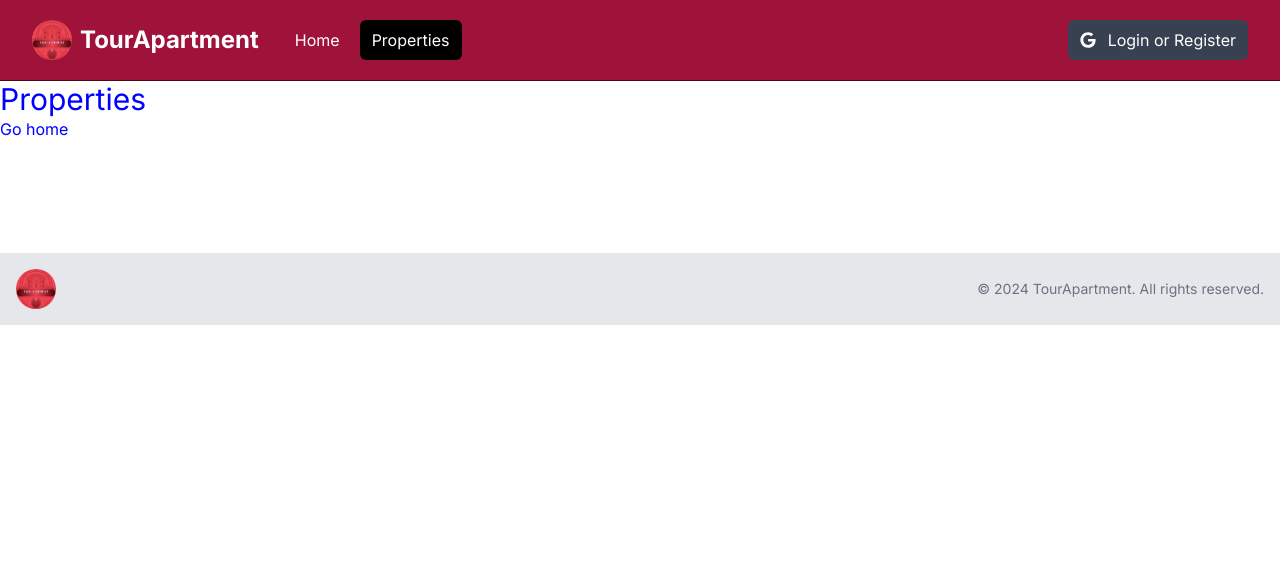
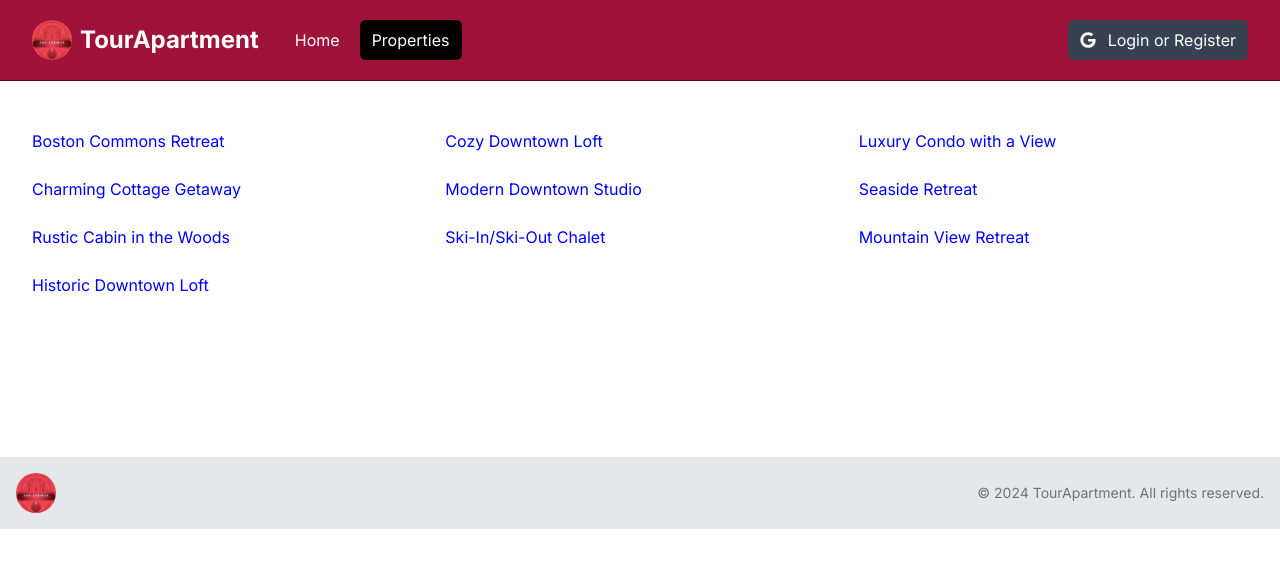
Before and after one commit to ViktoriiaRud/Tour-Appartement, a Next.js app: page /properties in a window 1280 px wide. Shown: the top 568 px of the page. Built offline with nearby package versions, Linux system fonts and the light colour scheme.

Commit message:
add properties in properties file properties.json

```diff
--- a/src/app/properties/[id]/page.tsx
+++ b/src/app/properties/[id]/page.tsx
@@ -1,10 +1,11 @@
 import React from 'react';
+
+
 
 const PropertyPage = () => {
     return (
-        <div>
-            PropertyPage
-        </div>
+        <section >
+        </section>
     );
 };
 
--- a/src/app/properties/page.tsx
+++ b/src/app/properties/page.tsx
@@ -1,13 +1,27 @@
 import React from 'react';
-import Link from "next/link";
+import properties from "@/properties.json";
 
-const PropertiesPage = () => {
+interface Property {
+    name: string;
+}
+
+const PropertiesPage: React.FC = () => {
     return (
-        <div>
-            <h1 className={'text-3xl'}>Properties</h1>
-            <Link href="/">Go home</Link>
+        <div className='px-4 py-6'>
+            <div className='container-xl lg:container m-auto px-4 py-6'>
+                {properties.length === 0 ? (
+                    <p>No properties found</p>
+                ) : (
+                    <div className='grid grid-cols-1 md:grid-cols-3 gap-6'>
+                    {properties.map((property: Property, index: number) => (
+                        <div key={index}>{property.name}</div>
+                    ))}
+                </div>
+                )}
+            </div>
         </div>
     );
 };
 
+
 export default PropertiesPage;
--- a/src/components/Box.tsx
+++ b/src/components/Box.tsx
@@ -36,4 +36,5 @@
   );
 };
 
+
 export default Box;
--- /dev/null
+++ b/src/properties.json
@@ -0,0 +1,384 @@
+ [
+  {
+    "_id": "1",
+    "owner": "1",
+    "name": "Boston Commons Retreat",
+    "type": "Apartment",
+    "description": "This is a beautiful apartment located near the commons. It is a 2 bedroom apartment with a full kitchen and bathroom. It is available for weekly or monthly rentals.",
+    "location": {
+      "street": "120 Tremont Street",
+      "city": "Boston",
+      "state": "MA",
+      "zipcode": "02108"
+    },
+    "beds": 2,
+    "baths": 1,
+    "square_feet": 1500,
+    "amenities": [
+      "Wifi",
+      "Full kitchen",
+      "Washer & Dryer",
+      "Free Parking",
+      "Hot Tub",
+      "24/7 Security",
+      "Wheelchair Accessible",
+      "Elevator Access",
+      "Dishwasher",
+      "Gym/Fitness Center",
+      "Air Conditioning",
+      "Balcony/Patio",
+      "Smart TV",
+      "Coffee Maker"
+    ],
+    "rates": {
+      "weekly": 1100,
+      "monthly": 4200
+    },
+    "seller_info": {
+      "name": "John Doe",
+      "email": "john@gmail.com",
+      "phone": "617-555-5555"
+    },
+    "images": ["a1.jpg", "a2.jpg", "a3.jpg"],
+    "is_featured": false,
+    "createdAt": "2024-01-01T00:00:00.000Z",
+    "updatedAt": "2024-01-01T00:00:00.000Z"
+  },
+  {
+    "_id": "2",
+    "owner": "1",
+    "name": "Cozy Downtown Loft",
+    "type": "Apartment",
+    "description": "A cozy downtown loft with great city views.",
+    "location": {
+      "street": "45 Main Street",
+      "city": "New York",
+      "state": "NY",
+      "zipcode": "10001"
+    },
+    "beds": 1,
+    "baths": 1,
+    "square_feet": 1800,
+    "amenities": [
+      "Wifi",
+      "Full kitchen",
+      "Washer & Dryer",
+      "Free Parking",
+      "Hot Tub",
+      "24/7 Security",
+      "Wheelchair Accessible",
+      "Elevator Access",
+      "Dishwasher",
+      "High-Speed Internet",
+      "Air Conditioning",
+      "Smart TV",
+      "Outdoor Grill/BBQ"
+    ],
+    "rates": {
+      "weekly": 1000,
+      "monthly": 4000
+    },
+    "seller_info": {
+      "name": "Jane Smith",
+      "email": "jane@gmail.com",
+      "phone": "212-555-5555"
+    },
+    "images": ["b1.jpg", "b2.jpg", "b3.jpg"],
+    "is_featured": false,
+    "createdAt": "2024-01-02T00:00:00.000Z",
+    "updatedAt": "2024-01-02T00:00:00.000Z"
+  },
+  {
+    "_id": "3",
+    "owner": "2",
+    "name": "Luxury Condo with a View",
+    "type": "Condo",
+    "description": "Experience luxury in this stunning condo with breathtaking views.",
+    "location": {
+      "street": "500 Lux Lane",
+      "city": "Los Angeles",
+      "state": "CA",
+      "zipcode": "90001"
+    },
+    "beds": 3,
+    "baths": 2,
+    "square_feet": 2200,
+    "amenities": [
+      "Wifi",
+      "Full kitchen",
+      "Washer & Dryer",
+      "Free Parking",
+      "Hot Tub",
+      "24/7 Security",
+      "Wheelchair Accessible",
+      "Elevator Access",
+      "Dishwasher",
+      "Swimming Pool",
+      "Gym/Fitness Center",
+      "Air Conditioning",
+      "Smart TV",
+      "Coffee Maker"
+    ],
+    "rates": {
+      "nightly": 200,
+      "weekly": 750,
+      "monthly": 3300
+    },
+    "seller_info": {
+      "name": "David Johnson",
+      "email": "david@gmail.com",
+      "phone": "213-555-5555"
+    },
+    "images": ["c1.jpg", "c2.jpg", "c3.jpg"],
+    "is_featured": false,
+    "createdAt": "2024-01-03T00:00:00.000Z",
+    "updatedAt": "2024-01-03T00:00:00.000Z"
+  },
+  {
+    "_id": "4",
+    "owner": "2",
+    "name": "Charming Cottage Getaway",
+    "type": "Cottage Or Cabin",
+    "description": "Escape to this charming cottage for a peaceful retreat.",
+    "location": {
+      "street": "123 Countryside Lane",
+      "city": "Austin",
+      "state": "TX",
+      "zipcode": "78701"
+    },
+    "beds": 1,
+    "baths": 1,
+    "square_feet": 900,
+    "amenities": [
+      "Fireplace",
+      "Outdoor Grill/BBQ",
+      "Balcony/Patio",
+      "Coffee Maker"
+    ],
+    "rates": {
+      "weekly": 2000
+    },
+    "seller_info": {
+      "name": "Emily Davis",
+      "email": "emily@gmail.com",
+      "phone": "512-555-5555"
+    },
+    "images": ["d1.jpg", "d2.jpg", "d3.jpg"],
+    "is_featured": false,
+    "createdAt": "2024-01-04T00:00:00.000Z",
+    "updatedAt": "2024-01-04T00:00:00.000Z"
+  },
+  {
+    "_id": "5",
+    "owner": "3",
+    "name": "Modern Downtown Studio",
+    "type": "Studio",
+    "description": "Stay in style in this modern downtown studio apartment.",
+    "location": {
+      "street": "75 Urban Avenue",
+      "city": "Chicago",
+      "state": "IL",
+      "zipcode": "60601"
+    },
+    "beds": 1,
+    "baths": 1,
+    "square_feet": 900,
+    "amenities": [
+      "High-Speed Internet",
+      "Smart TV",
+      "Air Conditioning",
+      "Gym/Fitness Center",
+      "Outdoor Grill/BBQ"
+    ],
+    "rates": {
+      "weekly": 1100,
+      "monthly": 4200
+    },
+    "seller_info": {
+      "name": "Michael Brown",
+      "email": "michael@gmail.com",
+      "phone": "312-555-5555"
+    },
+    "images": ["e1.jpg", "e2.jpg", "e3.jpg"],
+    "is_featured": true,
+    "createdAt": "2024-01-05T00:00:00.000Z",
+    "updatedAt": "2024-01-05T00:00:00.000Z"
+  },
+  {
+    "_id": "6",
+    "owner": "3",
+    "name": "Seaside Retreat",
+    "type": "House",
+    "description": "Escape to this seaside house for a relaxing getaway.",
+    "location": {
+      "street": "456 Oceanfront Drive",
+      "city": "Miami",
+      "state": "FL",
+      "zipcode": "33101"
+    },
+    "beds": 4,
+    "baths": 3,
+    "square_feet": 2800,
+    "amenities": [
+      "Beach Access",
+      "Swimming Pool",
+      "Balcony/Patio",
+      "Smart TV",
+      "Outdoor Grill/BBQ"
+    ],
+    "rates": {
+      "nightly": 500,
+      "weekly": 2500
+    },
+    "seller_info": {
+      "name": "Sarah Wilson",
+      "email": "sarah@gmail.com",
+      "phone": "305-555-5555"
+    },
+    "images": ["f1.jpg", "f2.jpg", "f3.jpg"],
+    "is_featured": true,
+    "createdAt": "2024-01-06T00:00:00.000Z",
+    "updatedAt": "2024-01-06T00:00:00.000Z"
+  },
+  {
+    "_id": "7",
+    "owner": "4",
+    "name": "Rustic Cabin in the Woods",
+    "type": "Cottage Or Cabin",
+    "description": "Experience nature in this cozy rustic cabin.",
+    "location": {
+      "street": "789 Forest Lane",
+      "city": "Denver",
+      "state": "CO",
+      "zipcode": "80201"
+    },
+    "beds": 2,
+    "baths": 1,
+    "square_feet": 1100,
+    "amenities": [
+      "Fireplace",
+      "Outdoor Grill/BBQ",
+      "Hiking Trails Access",
+      "Pet-Friendly"
+    ],
+    "rates": {
+      "nightly": 475,
+      "weekly": 2000
+    },
+    "seller_info": {
+      "name": "Robert Anderson",
+      "email": "robert@gmail.com",
+      "phone": "303-555-5555"
+    },
+    "images": ["g1.jpg", "g2.jpg", "g3.jpg"],
+    "is_featured": false,
+    "createdAt": "2024-01-07T00:00:00.000Z",
+    "updatedAt": "2024-01-07T00:00:00.000Z"
+  },
+  {
+    "_id": "8",
+    "owner": "5",
+    "name": "Ski-In/Ski-Out Chalet",
+    "type": "Chalet",
+    "description": "Hit the slopes from this cozy ski-in/ski-out chalet.",
+    "location": {
+      "street": "321 Mountain Road",
+      "city": "Aspen",
+      "state": "CO",
+      "zipcode": "81611"
+    },
+    "beds": 3,
+    "baths": 2,
+    "square_feet": 1800,
+    "amenities": [
+      "Ski Equipment Storage",
+      "Fireplace",
+      "Balcony/Patio",
+      "Smart TV"
+    ],
+    "rates": {
+      "nightly": 300,
+      "weekly": 1100
+    },
+    "seller_info": {
+      "name": "Jennifer Martin",
+      "email": "jennifer@gmail.com",
+      "phone": "970-555-5555"
+    },
+    "images": ["h1.jpg", "h2.jpg", "h3.jpg"],
+    "is_featured": false,
+    "createdAt": "2024-01-08T00:00:00.000Z",
+    "updatedAt": "2024-01-08T00:00:00.000Z"
+  },
+  {
+    "_id": "9",
+    "owner": "6",
+    "name": "Mountain View Retreat",
+    "type": "House",
+    "description": "Enjoy stunning mountain views from this spacious retreat.",
+    "location": {
+      "street": "600 Summit Drive",
+      "city": "Boulder",
+      "state": "CO",
+      "zipcode": "80301"
+    },
+    "beds": 4,
+    "baths": 3,
+    "square_feet": 2400,
+    "amenities": [
+      "Mountain View",
+      "Hiking Trails Access",
+      "Air Conditioning",
+      "Smart TV",
+      "Outdoor Grill/BBQ"
+    ],
+    "rates": {
+      "weekly": 1000,
+      "monthly": 3800
+    },
+    "seller_info": {
+      "name": "Lisa Taylor",
+      "email": "lisa@gmail.com",
+      "phone": "303-555-5555"
+    },
+    "images": ["i1.jpg", "i2.jpg", "i3.jpg"],
+    "is_featured": false,
+    "createdAt": "2024-01-09T00:00:00.000Z",
+    "updatedAt": "2024-01-09T00:00:00.000Z"
+  },
+  {
+    "_id": "10",
+    "owner": "7",
+    "name": "Historic Downtown Loft",
+    "type": "Apartment",
+    "description": "Step back in time with a stay in this historic downtown loft.",
+    "location": {
+      "street": "123 History Lane",
+      "city": "Philadelphia",
+      "state": "PA",
+      "zipcode": "19101"
+    },
+    "beds": 2,
+    "baths": 1,
+    "square_feet": 1200,
+    "amenities": [
+      "High-Speed Internet",
+      "Air Conditioning",
+      "Smart TV",
+      "Coffee Maker"
+    ],
+    "rates": {
+      "weekly": 550,
+      "monthly": 2100
+    },
+    "seller_info": {
+      "name": "Matthew Harris",
+      "email": "matthew@gmail.com",
+      "phone": "215-555-5555"
+    },
+    "images": ["j1.jpg", "j2.jpg", "j3.jpg"],
+    "is_featured": false,
+    "createdAt": "2024-01-10T00:00:00.000Z",
+    "updatedAt": "2024-01-10T00:00:00.000Z"
+  }
+]
```
